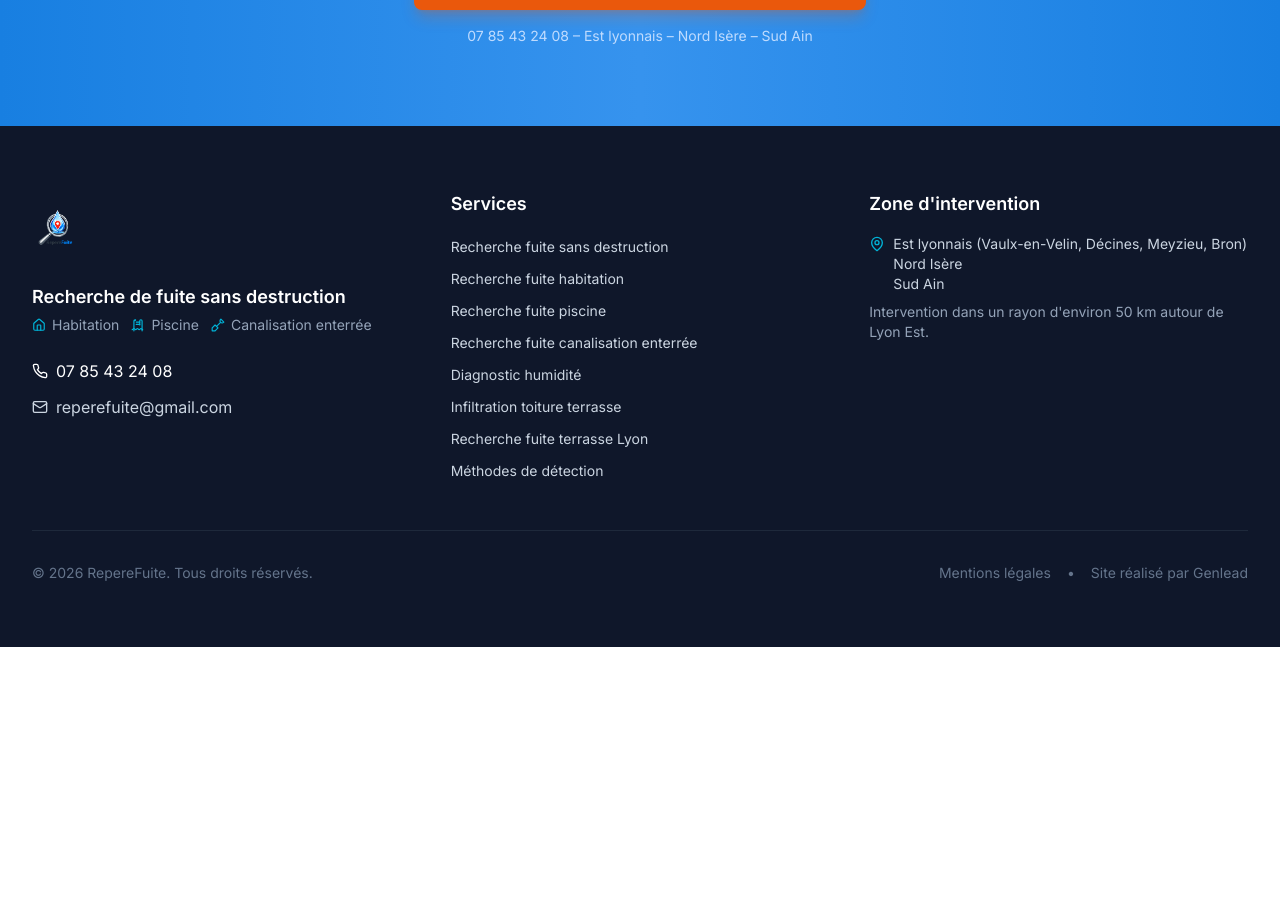
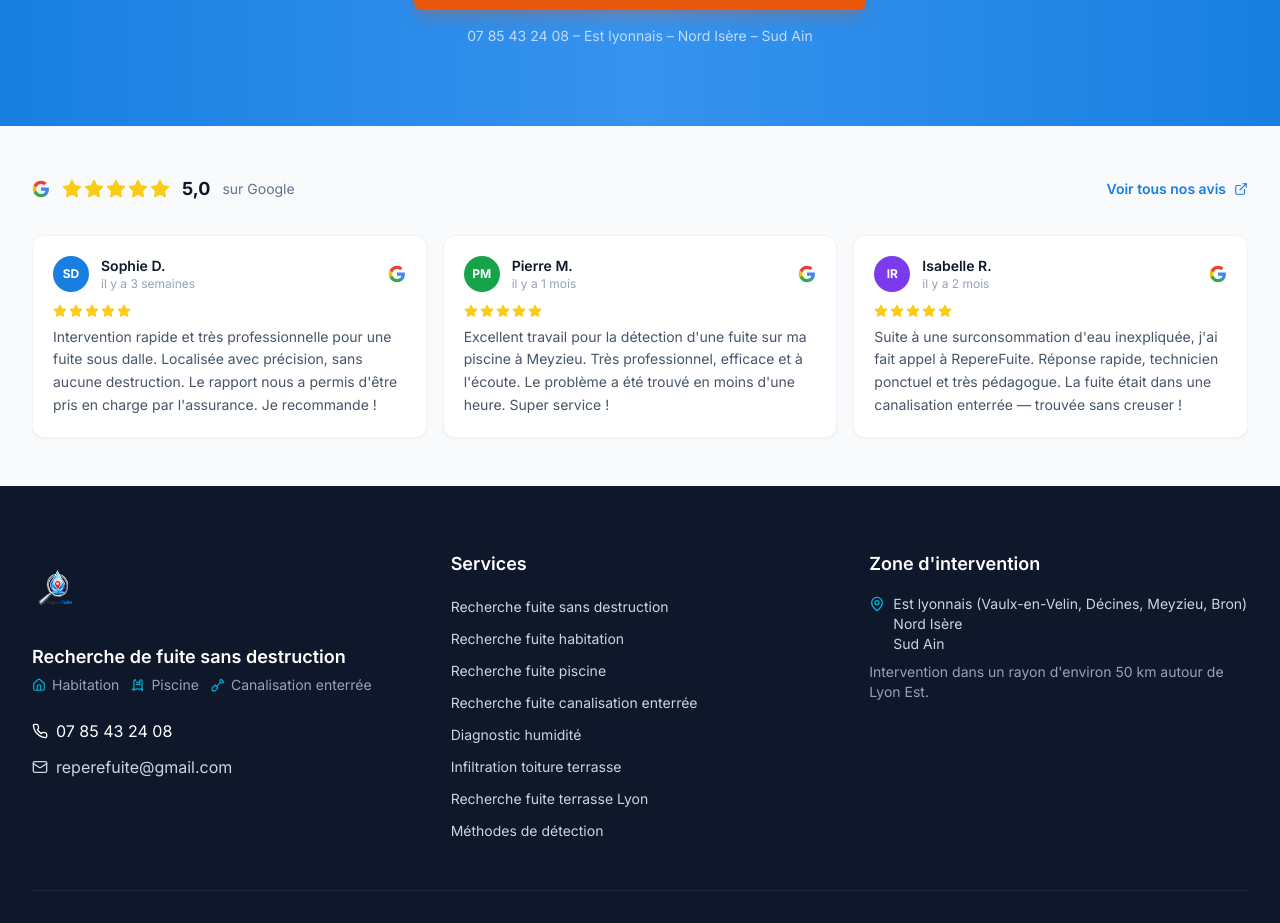
Before and after one commit to enzotrade11/reperefuite, a Next.js app: page / in a window 1280 px wide. Shown: the part 7278-8201 px from the top of the page. Before the commit the page ends 7925 px from the top, so only its background shows below. Built offline with nearby package versions, Linux system fonts and the light colour scheme.

Commit message:
fix: correction page

```diff
--- a/src/app/layout.tsx
+++ b/src/app/layout.tsx
@@ -3,6 +3,7 @@ import { Space_Grotesk, Inter } from 'next/font/google'
 import Header from '@/components/layout/Header'
 import Footer from '@/components/layout/Footer'
 import FloatingCTA from '@/components/ui/FloatingCTA'
+import GoogleReviews from '@/components/sections/GoogleReviews'
 import '@/styles/globals.css'
 
 const spaceGrotesk = Space_Grotesk({
@@ -64,6 +65,7 @@ export default function RootLayout({
       <body className="font-sans">
         <Header />
         <main>{children}</main>
+        <GoogleReviews />
         <Footer />
         <FloatingCTA />
       </body>
--- /dev/null
+++ b/src/components/sections/GoogleReviews.tsx
@@ -0,0 +1,103 @@
+import { Star, ExternalLink } from 'lucide-react'
+import Link from 'next/link'
+
+const GOOGLE_PROFILE_URL =
+  'https://www.google.com/search?q=Rep%C3%A8reFuite+-+Recherche+de+fuite+%26+D%C3%A9tection+non+destructive&stick=H4sIAAAAAAAA_-NgU1I1qEg0NTI1T0tKSQYSSYZG5lYGFUbmFqYGKeaJRoZJSYkpacmLWO2CUgsOryhKdSvNLElV0FUISk3OSC0CYoWUVIU0sKCagsvhlSWpySWZ-XkKeUCcklpcUlQK5JelAgCWjeDCagAAAA&hl=fr'
+
+// ⚠️ TODO : Remplacez ces données par vos vrais avis Google Business
+const reviews = [
+  {
+    author: 'Sophie D.',
+    initials: 'SD',
+    avatarBg: '#187FE1',
+    date: 'il y a 3 semaines',
+    text: "Intervention rapide et très professionnelle pour une fuite sous dalle. Localisée avec précision, sans aucune destruction. Le rapport nous a permis d'être pris en charge par l'assurance. Je recommande !",
+  },
+  {
+    author: 'Pierre M.',
+    initials: 'PM',
+    avatarBg: '#16a34a',
+    date: 'il y a 1 mois',
+    text: "Excellent travail pour la détection d'une fuite sur ma piscine à Meyzieu. Très professionnel, efficace et à l'écoute. Le problème a été trouvé en moins d'une heure. Super service !",
+  },
+  {
+    author: 'Isabelle R.',
+    initials: 'IR',
+    avatarBg: '#7c3aed',
+    date: 'il y a 2 mois',
+    text: "Suite à une surconsommation d'eau inexpliquée, j'ai fait appel à RepereFuite. Réponse rapide, technicien ponctuel et très pédagogue. La fuite était dans une canalisation enterrée — trouvée sans creuser !",
+  },
+]
+
+function GoogleGLogo() {
+  return (
+    <svg width="18" height="18" viewBox="0 0 24 24" xmlns="http://www.w3.org/2000/svg" aria-hidden="true">
+      <path d="M22.56 12.25c0-.78-.07-1.53-.2-2.25H12v4.26h5.92c-.26 1.37-1.04 2.53-2.21 3.31v2.77h3.57c2.08-1.92 3.28-4.74 3.28-8.09z" fill="#4285F4" />
+      <path d="M12 23c2.97 0 5.46-.98 7.28-2.66l-3.57-2.77c-.98.66-2.23 1.06-3.71 1.06-2.86 0-5.29-1.93-6.16-4.53H2.18v2.84C3.99 20.53 7.7 23 12 23z" fill="#34A853" />
+      <path d="M5.84 14.09c-.22-.66-.35-1.36-.35-2.09s.13-1.43.35-2.09V7.07H2.18C1.43 8.55 1 10.22 1 12s.43 3.45 1.18 4.93l2.85-2.22.81-.62z" fill="#FBBC05" />
+      <path d="M12 5.38c1.62 0 3.06.56 4.21 1.64l3.15-3.15C17.45 2.09 14.97 1 12 1 7.7 1 3.99 3.47 2.18 7.07l3.66 2.84c.87-2.6 3.3-4.53 6.16-4.53z" fill="#EA4335" />
+    </svg>
+  )
+}
+
+// Server Component — zero JS, léger pour Core Web Vitals
+export default function GoogleReviews() {
+  return (
+    <section className="py-12 bg-light border-t border-gray-100">
+      <div className="max-w-7xl mx-auto px-4 sm:px-6 lg:px-8">
+
+        {/* Badge global */}
+        <div className="flex flex-col sm:flex-row sm:items-center sm:justify-between gap-4 mb-8">
+          <div className="flex items-center gap-3">
+            <GoogleGLogo />
+            <div className="flex gap-0.5">
+              {[1, 2, 3, 4, 5].map((i) => (
+                <Star key={i} className="w-5 h-5 fill-yellow-400 text-yellow-400" />
+              ))}
+            </div>
+            <span className="text-lg font-bold text-gray-900">5,0</span>
+            <span className="text-sm text-gray-500">sur Google</span>
+          </div>
+          <Link
+            href={GOOGLE_PROFILE_URL}
+            target="_blank"
+            rel="noopener noreferrer"
+            className="inline-flex items-center gap-2 text-sm font-semibold text-primary hover:underline"
+          >
+            Voir tous nos avis <ExternalLink className="w-3.5 h-3.5" />
+          </Link>
+        </div>
+
+        {/* 3 cartes statiques */}
+        <div className="grid grid-cols-1 md:grid-cols-3 gap-4">
+          {reviews.map((review, index) => (
+            <div
+              key={index}
+              className="bg-white rounded-xl p-5 border border-gray-100 shadow-sm"
+            >
+              <div className="flex items-center gap-3 mb-3">
+                <div
+                  className="w-9 h-9 rounded-full flex items-center justify-center text-white font-bold text-xs shrink-0"
+                  style={{ backgroundColor: review.avatarBg }}
+                >
+                  {review.initials}
+                </div>
+                <div className="flex-1 min-w-0">
+                  <div className="font-semibold text-gray-900 text-sm">{review.author}</div>
+                  <div className="text-xs text-gray-400">{review.date}</div>
+                </div>
+                <GoogleGLogo />
+              </div>
+              <div className="flex gap-0.5 mb-2">
+                {[1, 2, 3, 4, 5].map((i) => (
+                  <Star key={i} className="w-3.5 h-3.5 fill-yellow-400 text-yellow-400" />
+                ))}
+              </div>
+              <p className="text-gray-600 text-sm leading-relaxed">{review.text}</p>
+            </div>
+          ))}
+        </div>
+      </div>
+    </section>
+  )
+}
--- a/src/components/ui/FloatingCTA.tsx
+++ b/src/components/ui/FloatingCTA.tsx
@@ -5,12 +5,28 @@ import { siteConfig } from '@/data/siteConfig'
 
 export default function FloatingCTA() {
   return (
+    <div className="fixed bottom-6 right-4 z-50 md:hidden flex items-end gap-2">
+      {/* Badge 5 étoiles Google */}
+      <div className="flex flex-col items-center justify-center bg-white rounded-2xl shadow-lg px-3 py-2 border border-gray-100 text-center">
+        <div className="flex gap-0.5 mb-0.5">
+          {[1, 2, 3, 4, 5].map((i) => (
+            <svg key={i} width="10" height="10" viewBox="0 0 24 24" fill="#FBBF24" aria-hidden="true">
+              <path d="M12 2l3.09 6.26L22 9.27l-5 4.87 1.18 6.88L12 17.77l-6.18 3.25L7 14.14 2 9.27l6.91-1.01L12 2z" />
+            </svg>
+          ))}
+        </div>
+        <span className="text-[9px] font-bold text-gray-700 leading-tight">5,0</span>
+        <span className="text-[8px] text-gray-400 leading-tight">Google</span>
+      </div>
+
+      {/* Bouton téléphone */}
       <a
         href={siteConfig.phoneTel}
-      className="fixed bottom-6 right-6 z-50 md:hidden flex items-center justify-center w-14 h-14 bg-accent text-white rounded-full shadow-lg shadow-accent/40 pulse-ring"
+        className="flex items-center justify-center w-14 h-14 bg-accent text-white rounded-full shadow-lg shadow-accent/40 pulse-ring"
         aria-label={`Appeler RepereFuite au ${siteConfig.phoneDisplay}`}
       >
         <Phone className="w-6 h-6" />
       </a>
+    </div>
   )
 }
```
Lines whose indentation alone changed are shown as unchanged.
